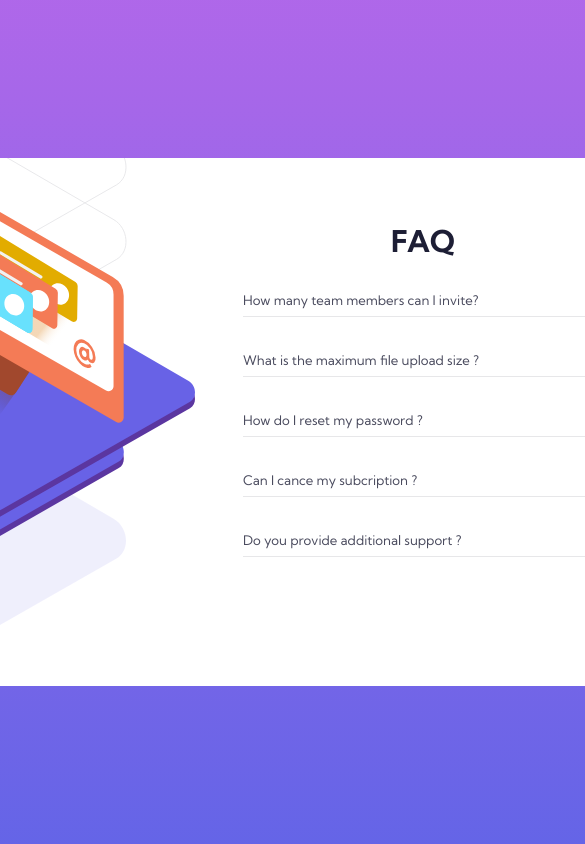
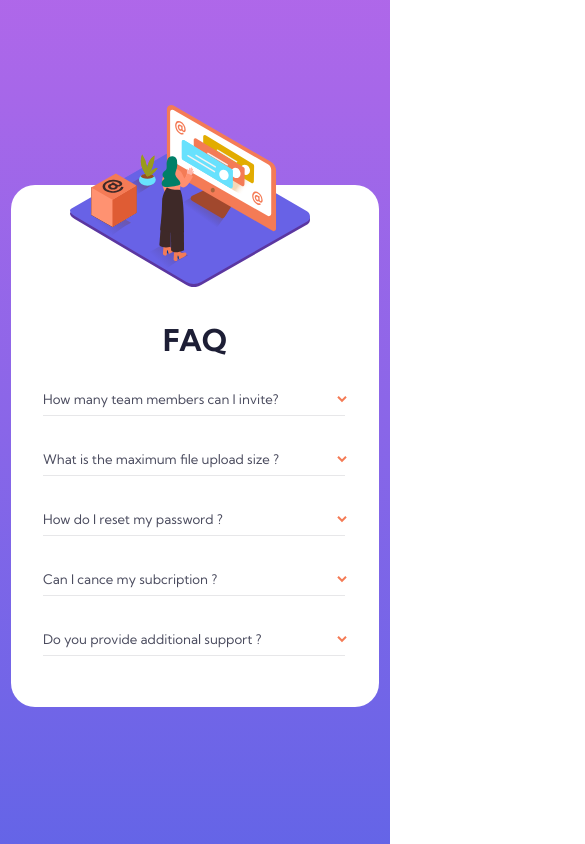
Before and after one commit to 3eze3/FAQ-Acording-Card, a plain HTML site: page dist/index.html in a window 390 px wide. Shown: the top 844 px of the page, 585 px wide, since content can reach past the window. Drawn offline with nearby package versions, Linux system fonts and the light colour scheme; files that its build step writes are made by us from their sources.

Commit message:
Add the styles for the mobile

```diff
--- a/src/layout/_card.scss
+++ b/src/layout/_card.scss
@@ -16,6 +16,12 @@ body {
   @include layout.flex($aling: flex-start, $gap: 0);
   background-color: colors_bg.$white;
   border-radius: 1.5rem;
+  @include layout.media-break(max-width, 480px) {
+    width: 23rem;
+    height: 100%;
+    margin-top: 1.5rem;
+    @include layout.flex($aling: flex-start, $direction: column, $gap: 6rem);
+  }
   &__images {
     flex: 50%;
     height: 100%;
@@ -25,18 +31,38 @@ body {
       url("../assets/images/bg-pattern-desktop.svg") 115% 70%;
     background-repeat: no-repeat;
     background-size: 32rem, 60rem;
+    @include layout.media-break(max-width, 480px) {
+      flex: 10%;
+    }
   }
   &__image {
     &--box {
       position: absolute;
       top: 12.5rem;
       right: 24.5rem;
+      @include layout.media-break(max-width, 480px) {
+        display: none;
+      }
+    }
+    &--ilustration {
+      display: none;
+      @include layout.media-break(max-width, 480px) {
+        display: block;
+        width: 15rem;
+        position: absolute;
+        top: -5rem;
+        left: 3.7rem;
+      }
     }
   }
   &__wrapper {
     flex: 50%;
     height: 100%;
     padding: 4rem 5rem 0 2rem;
+    @include layout.media-break(max-width, 480px) {
+      flex: 90%;
+      padding: 1rem;
+    }
   }
   &__title {
     margin-bottom: 2rem;
```
